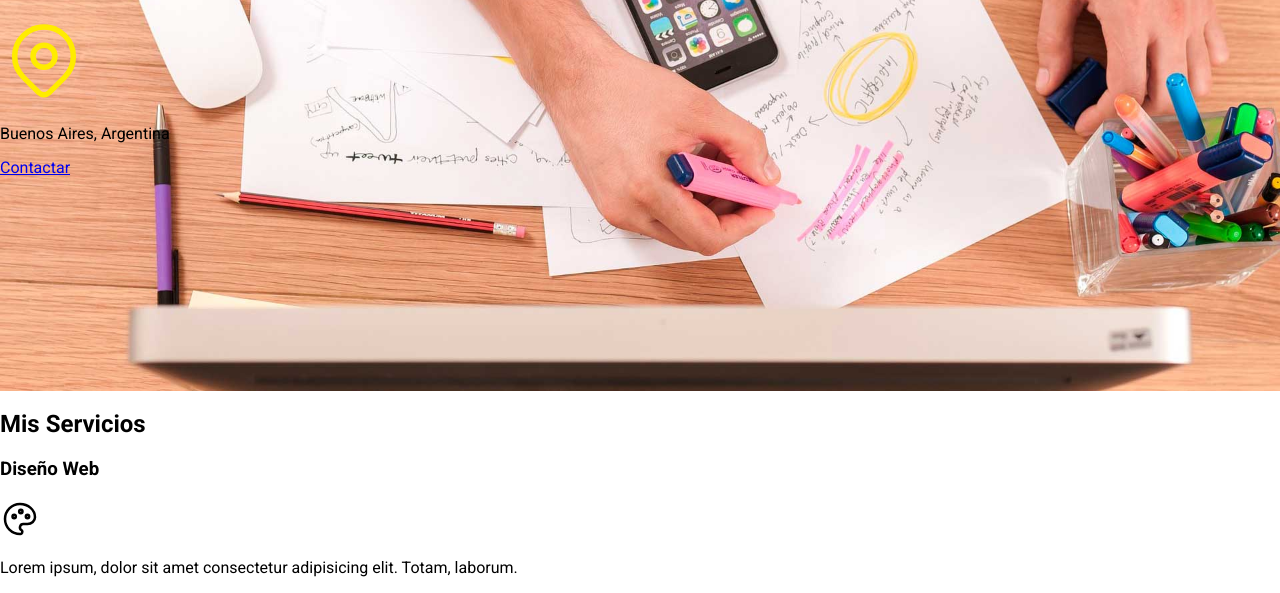
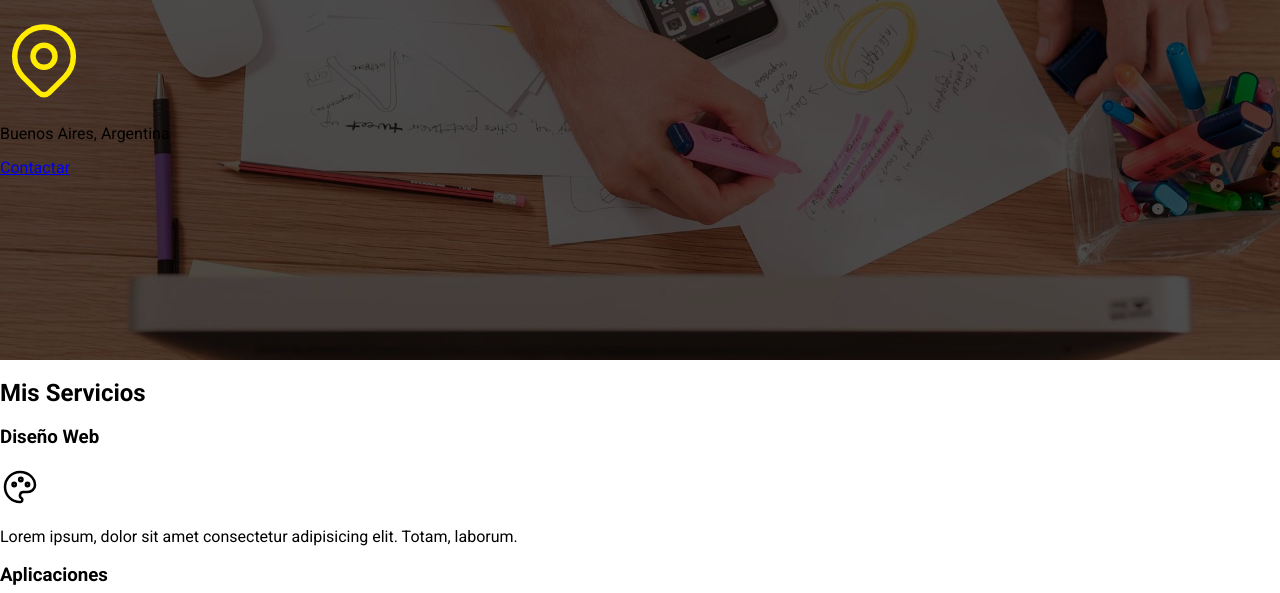
Before and after one commit to Lihuel-Saguin/freelancer_inicio, a plain HTML site: page freelancer_inicio/index.html in a window 1280 px wide. Shown: the part 228-821 px from the top of the page. Drawn offline with Linux system fonts and the light colour scheme.

Commit message:
change style hero

```diff
--- a/freelancer_inicio/css/style.css
+++ b/freelancer_inicio/css/style.css
@@ -71,4 +71,12 @@
     background-repeat: no-repeat;
     background-size: cover;
     height: 450px;
+    position: relative;
 }
+
+.contenido-hero{
+position: absolute;
+background-color: rgb(0 0 0 / 70%);
+width: 100%;
+height: 100%;
+}
```
